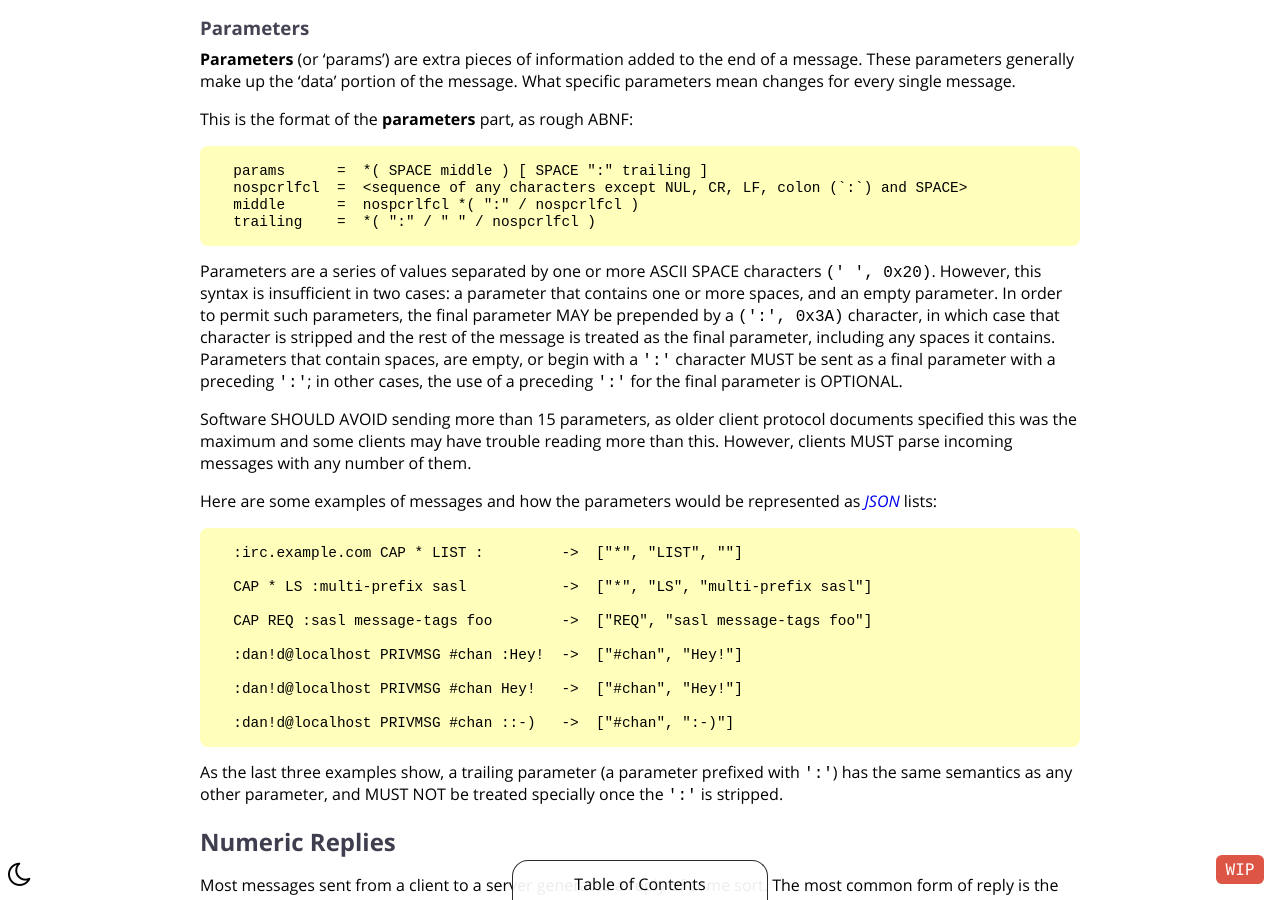
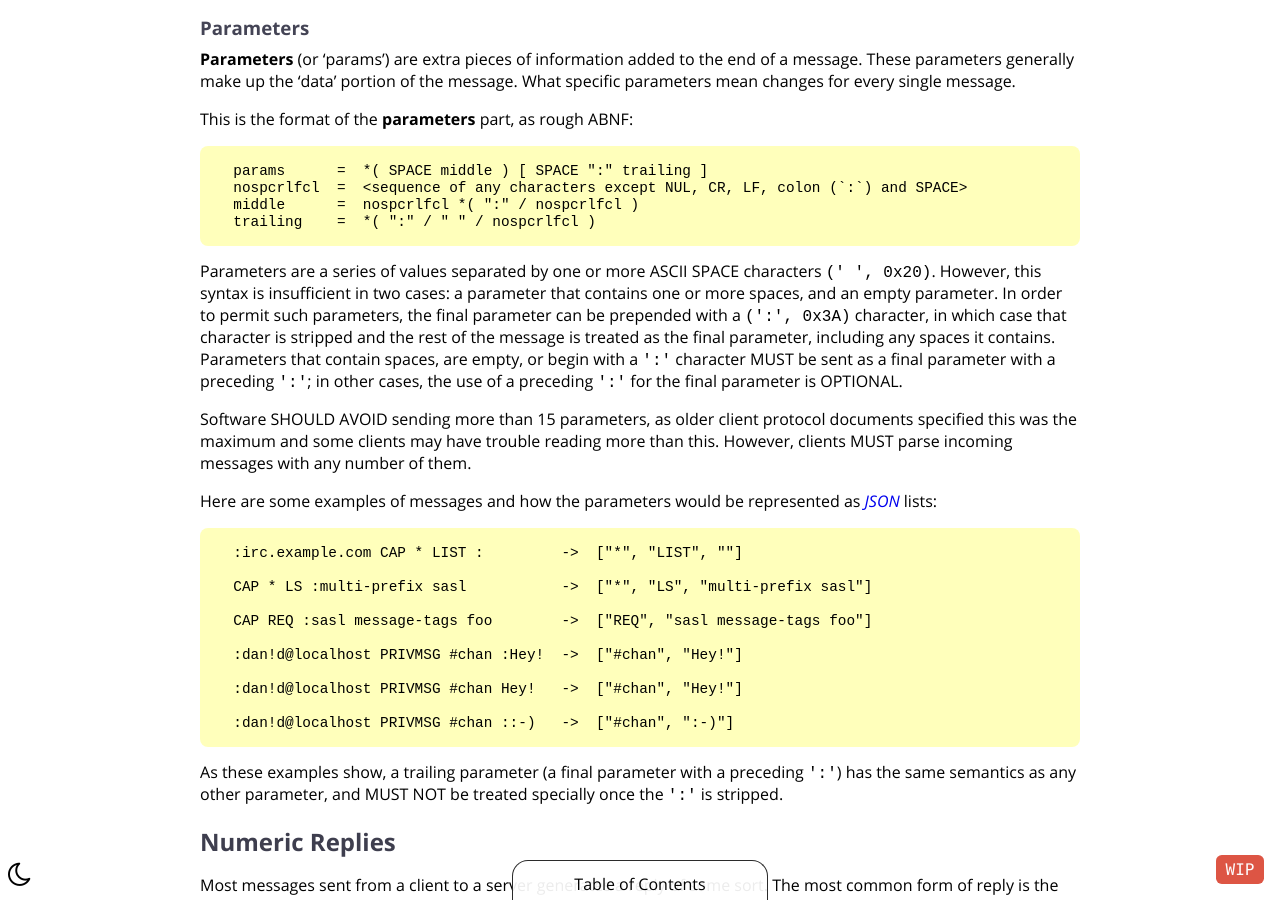
Before and after one commit to ircdocs/modern-irc, a Jekyll site: the page built from index.md, in a window 1280 px wide and 900 px high, scrolled down 9067 px. Built offline with Jekyll 4.4.1, drawn with Linux system fonts in a browser that asks for light colours.

Commit message:
remove unnecessary MAY, language tweaks

```diff
--- a/index.md
+++ b/index.md
@@ -346,7 +346,7 @@ This is the format of the **parameters** part, as rough ABNF:
       middle      =  nospcrlfcl *( ":" / nospcrlfcl )
       trailing    =  *( ":" / " " / nospcrlfcl )
 
-Parameters are a series of values separated by one or more ASCII SPACE characters `(' ', 0x20)`. However, this syntax is insufficient in two cases: a parameter that contains one or more spaces, and an empty parameter. In order to permit such parameters, the final parameter MAY be prepended by a `(':', 0x3A)` character, in which case that character is stripped and the rest of the message is treated as the final parameter, including any spaces it contains. Parameters that contain spaces, are empty, or begin with a `':'` character MUST be sent as a final parameter with a preceding `':'`; in other cases, the use of a preceding `':'` for the final parameter is OPTIONAL.
+Parameters are a series of values separated by one or more ASCII SPACE characters `(' ', 0x20)`. However, this syntax is insufficient in two cases: a parameter that contains one or more spaces, and an empty parameter. In order to permit such parameters, the final parameter can be prepended with a `(':', 0x3A)` character, in which case that character is stripped and the rest of the message is treated as the final parameter, including any spaces it contains. Parameters that contain spaces, are empty, or begin with a `':'` character MUST be sent as a final parameter with a preceding `':'`; in other cases, the use of a preceding `':'` for the final parameter is OPTIONAL.
 
 Software SHOULD AVOID sending more than 15 parameters, as older client protocol documents specified this was the maximum and some clients may have trouble reading more than this. However, clients MUST parse incoming messages with any number of them.
 
@@ -364,7 +364,7 @@ Here are some examples of messages and how the parameters would be represented a
 
       :dan!d@localhost PRIVMSG #chan ::-)   ->  ["#chan", ":-)"]
 
-As the last three examples show, a trailing parameter (a parameter prefixed with `':'`) has the same semantics as any other parameter, and MUST NOT be treated specially once the `':'` is stripped.
+As these examples show, a trailing parameter (a final parameter with a preceding `':'`) has the same semantics as any other parameter, and MUST NOT be treated specially once the `':'` is stripped.
 
 
 
```
